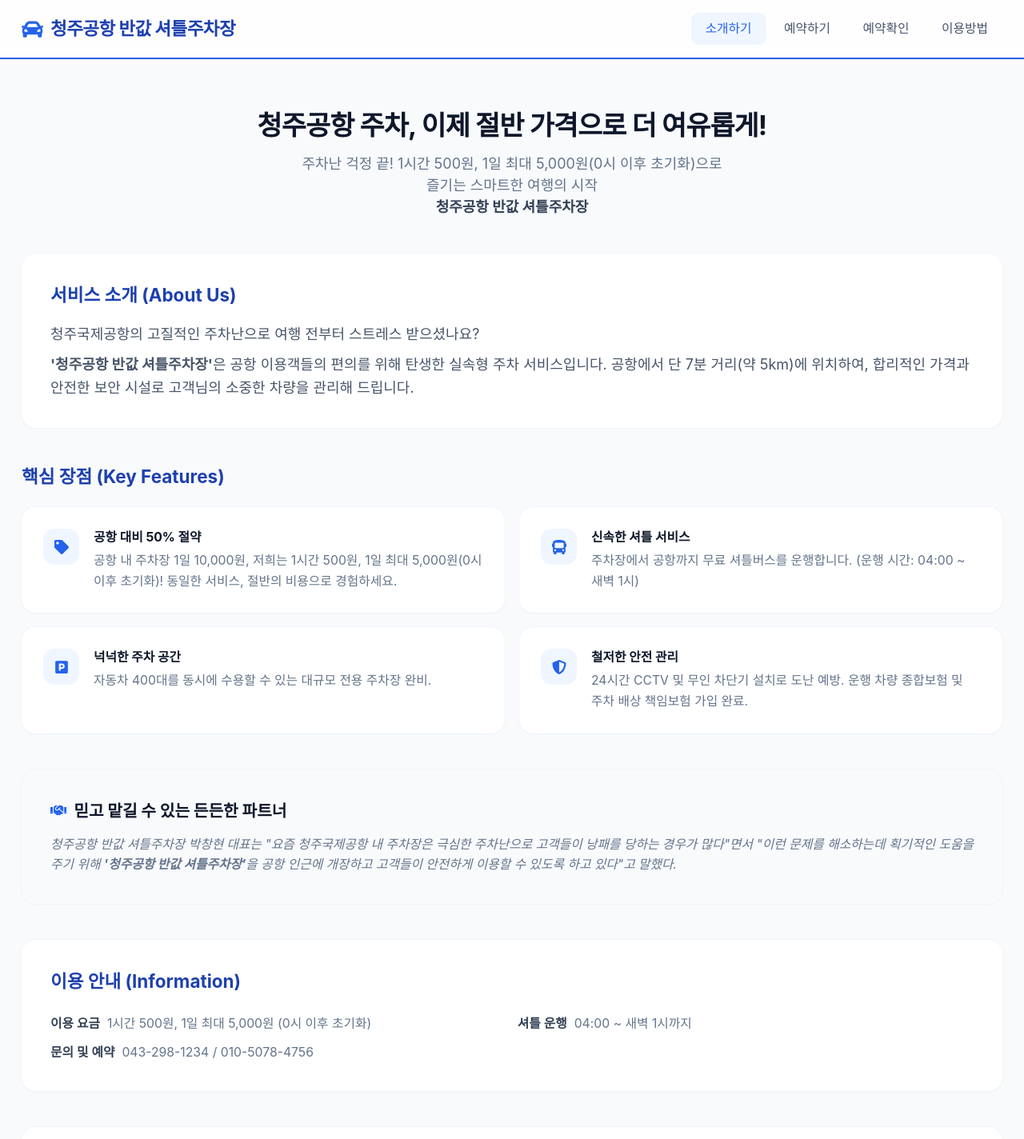
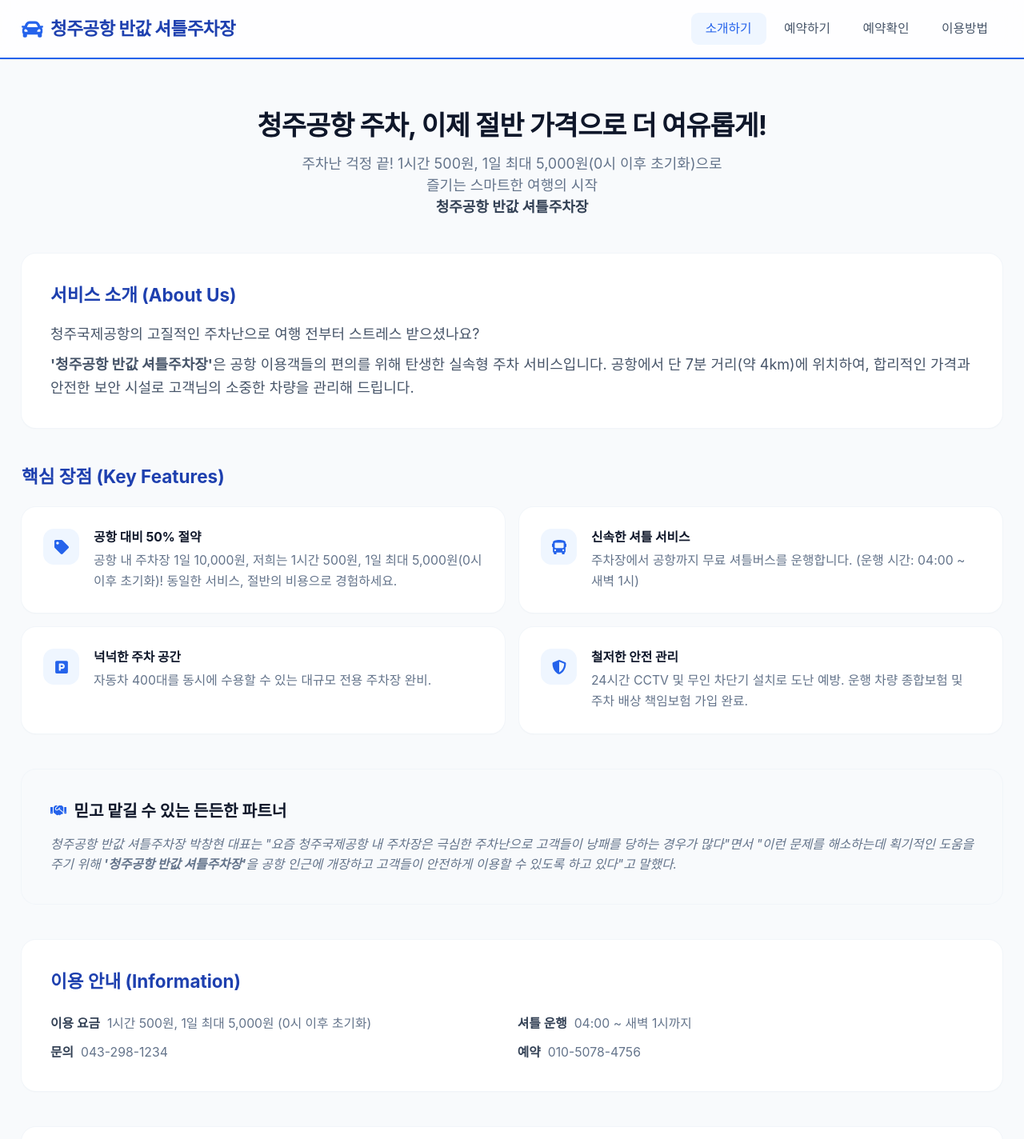
Before and after one commit to blueeye2024/parking, a React (Vite) app in the folder frontend/: page /about in a window 1280 px wide. Shown: the top 1424 px of the page at 80% size. Built offline with nearby package versions, Linux system fonts and the light colour scheme; a web font is replaced by a local one.

Commit message:
chore: update AboutUs and HowToUse components

```diff
--- a/frontend/src/components/AboutUs.jsx
+++ b/frontend/src/components/AboutUs.jsx
@@ -30,7 +30,7 @@ const AboutUs = () => {
                 </p>
                 <p className="text-slate-600 leading-relaxed mt-2">
                     <strong>'청주공항 반값 셔틀주차장'</strong>은 공항 이용객들의 편의를 위해 탄생한 실속형 주차 서비스입니다.
-                    공항에서 단 7분 거리(약 5km)에 위치하여, 합리적인 가격과 안전한 보안 시설로 고객님의 소중한 차량을 관리해 드립니다.
+                    공항에서 단 7분 거리(약 4km)에 위치하여, 합리적인 가격과 안전한 보안 시설로 고객님의 소중한 차량을 관리해 드립니다.
                 </p>
             </div>
 
@@ -74,7 +74,8 @@ const AboutUs = () => {
                     {[
                         { label: '이용 요금', value: '1시간 500원, 1일 최대 5,000원 (0시 이후 초기화)' },
                         { label: '셔틀 운행', value: '04:00 ~ 새벽 1시까지' },
-                        { label: '문의 및 예약', value: '043-298-1234 / 010-5078-4756' },
+                        { label: '문의', value: '043-298-1234' },
+                        { label: '예약', value: '010-5078-4756' },
                     ].map((item, i) => (
                         <div key={i} className="flex items-start gap-2">
                             <span className="font-semibold text-slate-700 flex-shrink-0">{item.label}</span>
--- a/frontend/src/components/HowToUse.jsx
+++ b/frontend/src/components/HowToUse.jsx
@@ -24,7 +24,7 @@ const steps = [
         num: '4',
         icon: FaCarSide,
         title: '귀국 후 차량 인수',
-        desc: '청주공항에 도착하신 후 연락주시면, 셔틀로 주차장까지 모시거나 게이트에서 바로 차량을 인수받을 수 있도록 준비해 드립니다.',
+        desc: '실시간으로 귀국편 공항 도착을 확인 후 픽업갑니다. 위탁수화물을 찾으신 후 연락주시면 게이트앞(10분 단속) 빈자리 주차후 위치, 셔틀차량 말씀드리고 셔틀로 본사 주차장까지 모십니다.',
         flipIcon: true,
     },
 ];
```
